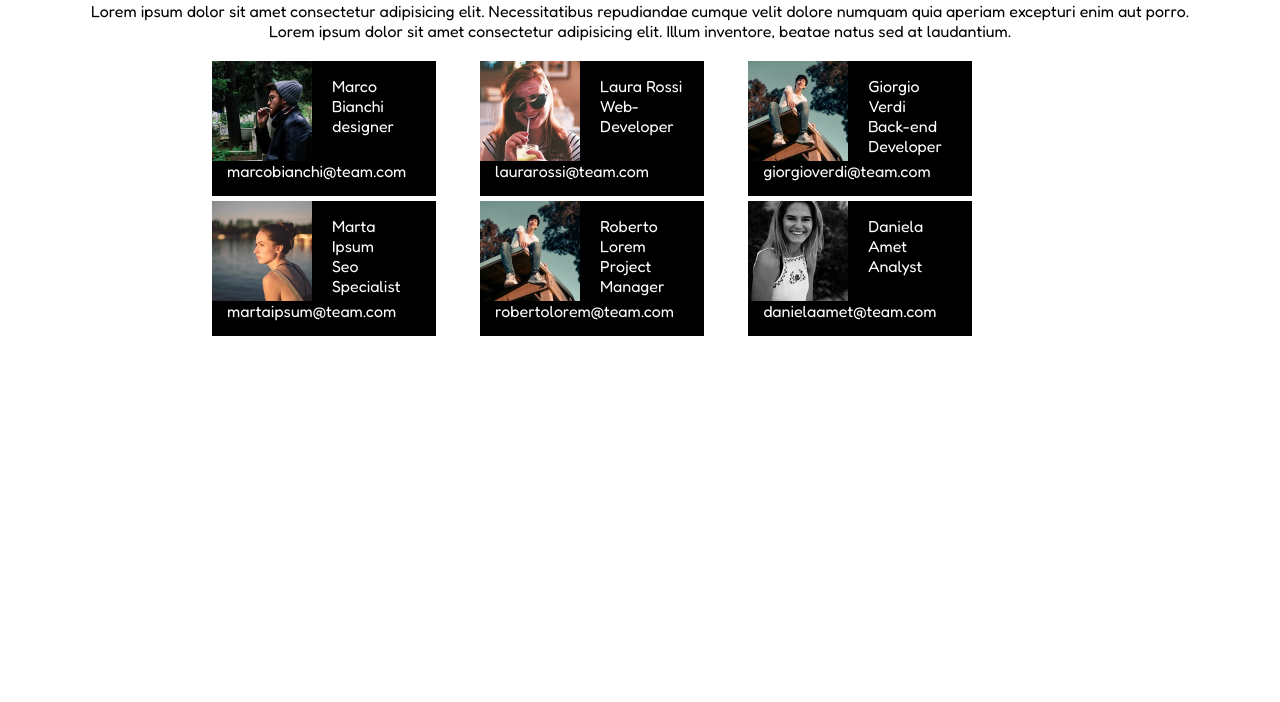
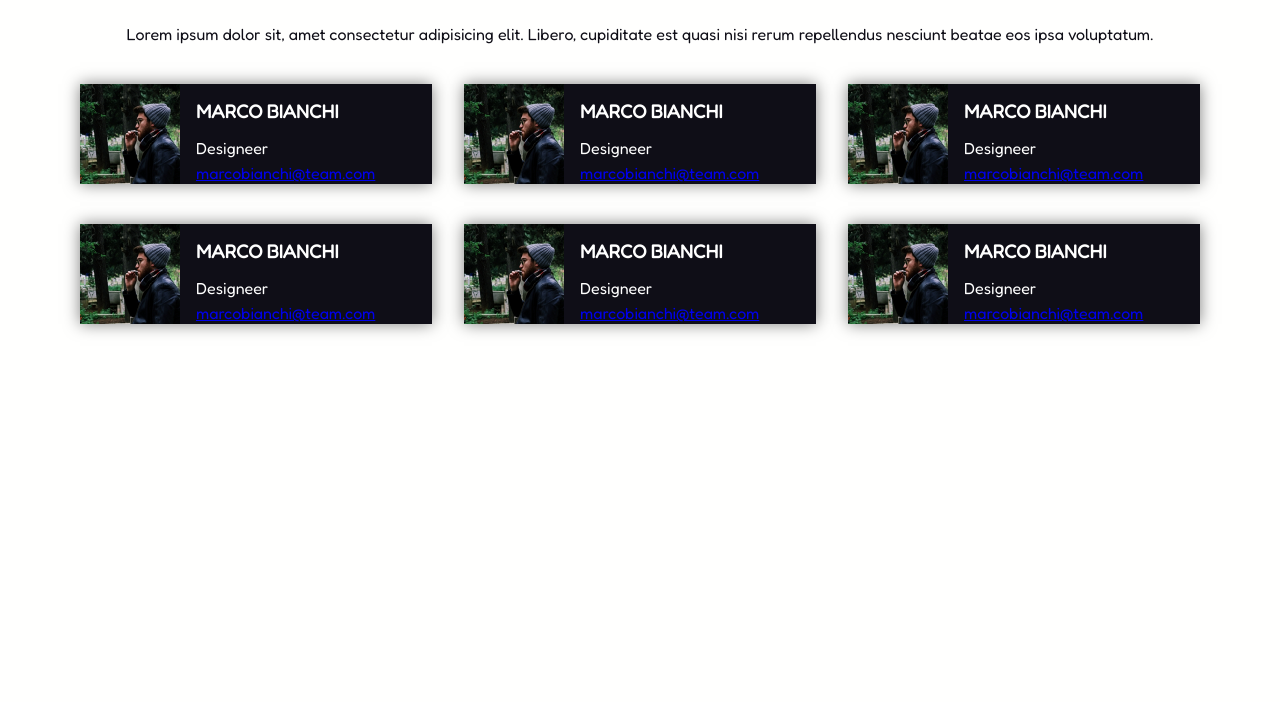
Before and after one commit to giorgiop62/html-css-float-cards, a plain HTML site: page index.html in a window 1280 px wide. Shown: the part 98-800 px from the top of the page. Drawn offline with Linux system fonts and the light colour scheme.

Commit message:
insert content index

```diff
--- a/css/style.css
+++ b/css/style.css
@@ -2,73 +2,72 @@
   padding: 0;
   margin: 0;
   box-sizing: border-box;
+}
+
+body {
+  font-family: 'Fredoka', sans-serif;
+  color: #0f0e17;
+  background: #fffffe;
+}
+
+h1 {
+  color: #e53170;
+  text-align: center;
+  margin: 40px 0;
+  font-size: 35px;
+}
+
+.text {
+  font-size: 16px;
+  text-align: center;
+  margin-bottom: 40px;
+  padding: 0 16px;
+}
+
+.clearfix::after {
+  content: '';
+  display: table;
+  clear: both;
+}
+
+.container {
+  width: 90%;
+  max-width: 1200px;
+  margin: 0 auto;
+}
+
+.col {
+  float: left;
+  width: calc(100%/3);
+  min-width: 344px;
+  padding: 0 16px;
+  margin-bottom: 40px;
+}
+.card {
+  color: white;
+  background-color: #0f0e17;
+  box-shadow: 0px 0px 15px rgba(0, 0, 0, 0.50);
 
 
 }
 
-body {
-  font-family: 'Fredoka', sans-serif;
+.card .profilo {
+  float: left;
+  width: 100px;
+}
+
+.card .contenuto {
+  float:right;
+  width: calc(100% - 100px - 16px);
+}
+
+.card .nome {
+  text-transform: uppercase;
+  margin: 16px 0;
+}
+
+.card .posizione {
+  display: block;
+  margin-bottom: 5px;
 
 }
-
-h1 {
-  color: #E23571;
-  text-align: center;
-  padding: 30px;
-}
-
-.debug{
-
-  background-color: rgba(255, 80, 70, 0.50);
-  border: 1px solid black;
-}
-.text {
-  text-align: center;
-
-}
-*
-.box::after {
-  clear: both;
-  display: table;
-
-
-}
-
-.box img {
-
-
-   height: 100%;
-   width: auto;
-   float: left;
-   margin-right: 20px;
-}
-.box {
-  width:calc(100% /(4));
-
-  height: 100px;
-  margin: 20px;
-  background-color: black;
-  color:white;
-  display: inline-block;
-
-
-
-}
-
-
-
-.info {
-  padding: 15px;
-  background-color: black;
-
-}
-
-.conteiner {
-  margin-top: 25px;
-  width: 70%;
-  margin: 0 auto;
-
-}
-.black {
-  background-color: black;
-}
--- a/index.html
+++ b/index.html
@@ -4,102 +4,108 @@
   <meta charset="UTF-8">
   <meta http-equiv="X-UA-Compatible" content="IE=edge">
   <meta name="viewport" content="width=device-width, initial-scale=1.0">
-  <title>Floating Cards</title>
   <link rel="preconnect" href="https://fonts.googleapis.com">
 <link rel="preconnect" href="https://fonts.gstatic.com" crossorigin>
 <link href="https://fonts.googleapis.com/css2?family=Fredoka&display=swap" rel="stylesheet">
-  <link rel="stylesheet" href="./css/style.css">
-
-
+<title>Floating Card</title>
+<link rel="stylesheet" href="/css/style.css">
 </head>
 <body>
-  <main>
+  <main class="container">
 
     <h1>Meet Our Team</h1>
+    <p class="text">
+      Lorem ipsum dolor sit, amet consectetur adipisicing elit. Libero, cupiditate est quasi nisi rerum repellendus nesciunt beatae eos ipsa voluptatum.
 
-      <p class="text">Lorem ipsum dolor sit amet consectetur adipisicing elit. Necessitatibus repudiandae cumque velit dolore numquam quia aperiam excepturi enim aut porro. <br>
-      Lorem ipsum dolor sit amet consectetur adipisicing elit. Illum inventore, beatae natus sed at laudantium.</p>
+    </p>
 
+    <section class="row clearfix">
 
-    <section class="conteiner">
+      <div class="col">
 
-
-      <div class="box">
-
-          <img src="./css/male1.png" alt="male1">
-            <div class="info">
-
-              <div >Marco Bianchi</div>
-              <div >designer</div>
-              <div >marcobianchi@team.com</div>
+        <div class="card clearfix">
+          <img class="profilo" src="./css/male1.png" alt="male1">
+        <div class="contenuto">
+          <h3 class="nome">Marco Bianchi</h3>
+          <span class="posizione">Designeer</span>
+          <a href="mailto:">marcobianchi@team.com</a>
         </div>
-
-
-      </div>
-
-        <div class="box">
-
-            <img src="./css/female1.png" alt="female2">
-            <div class="info">
-              <div>Laura Rossi</div>
-              <div>Web-Developer</div>
-              <div>laurarossi@team.com</div>
 
         </div>
 
       </div>
 
-            <div class="box">
+      <div class="col">
 
-                <img src="./css/male3.png" alt="male3">
-                <div class="info">
-                <div>Giorgio Verdi</div>
-                <div>Back-end Developer</div>
-                <div>giorgioverdi@team.com</div>
+        <div class="card clearfix">
+          <img class="profilo" src="./css/male1.png" alt="male1">
+        <div class="contenuto">
+          <h3 class="nome">Marco Bianchi</h3>
+          <span class="posizione">Designeer</span>
+          <a href="mailto:">marcobianchi@team.com</a>
+        </div>
 
         </div>
 
       </div>
 
-            <div class="box">
+      <div class="col">
 
-              <img src="./css/female2.png" alt="female2">
-              <div class="info">
-              <div>Marta Ipsum</div>
-              <div>Seo Specialist</div>
-              <div>martaipsum@team.com</div>
+        <div class="card clearfix">
+          <img class="profilo" src="./css/male1.png" alt="male1">
+        <div class="contenuto">
+          <h3 class="nome">Marco Bianchi</h3>
+          <span class="posizione">Designeer</span>
+          <a href="mailto:">marcobianchi@team.com</a>
+        </div>
 
         </div>
 
       </div>
 
-          <div class="box ">
+      <div class="col">
 
-            <img src="./css/male3.png" alt="male3">
-            <div class="info">
-            <div>Roberto Lorem</div>
-            <div>Project Manager</div>
-            <div>robertolorem@team.com</div>
+        <div class="card clearfix">
+          <img class="profilo" src="./css/male1.png" alt="male1">
+        <div class="contenuto">
+          <h3 class="nome">Marco Bianchi</h3>
+          <span class="posizione">Designeer</span>
+          <a href="mailto:">marcobianchi@team.com</a>
+        </div>
 
         </div>
 
       </div>
 
-        <div class="box ">
+      <div class="col">
 
-          <img src="./css/female3.png" alt="female3">
-          <div class="info">
-          <div>Daniela Amet</div>
-          <div>Analyst</div>
-          <div>danielaamet@team.com</div>
+        <div class="card clearfix">
+          <img class="profilo" src="./css/male1.png" alt="male1">
+        <div class="contenuto">
+          <h3 class="nome">Marco Bianchi</h3>
+          <span class="posizione">Designeer</span>
+          <a href="mailto:">marcobianchi@team.com</a>
+        </div>
+
+        </div>
+
+      </div>
+
+      <div class="col">
+
+        <div class="card clearfix">
+          <img class="profilo" src="./css/male1.png" alt="male1">
+        <div class="contenuto">
+          <h3 class="nome">Marco Bianchi</h3>
+          <span class="posizione">Designeer</span>
+          <a href="mailto:">marcobianchi@team.com</a>
+        </div>
 
         </div>
 
       </div>
 
     </section>
-
-
   </main>
 
 </body>
```
Lines whose indentation alone changed are shown as unchanged.
